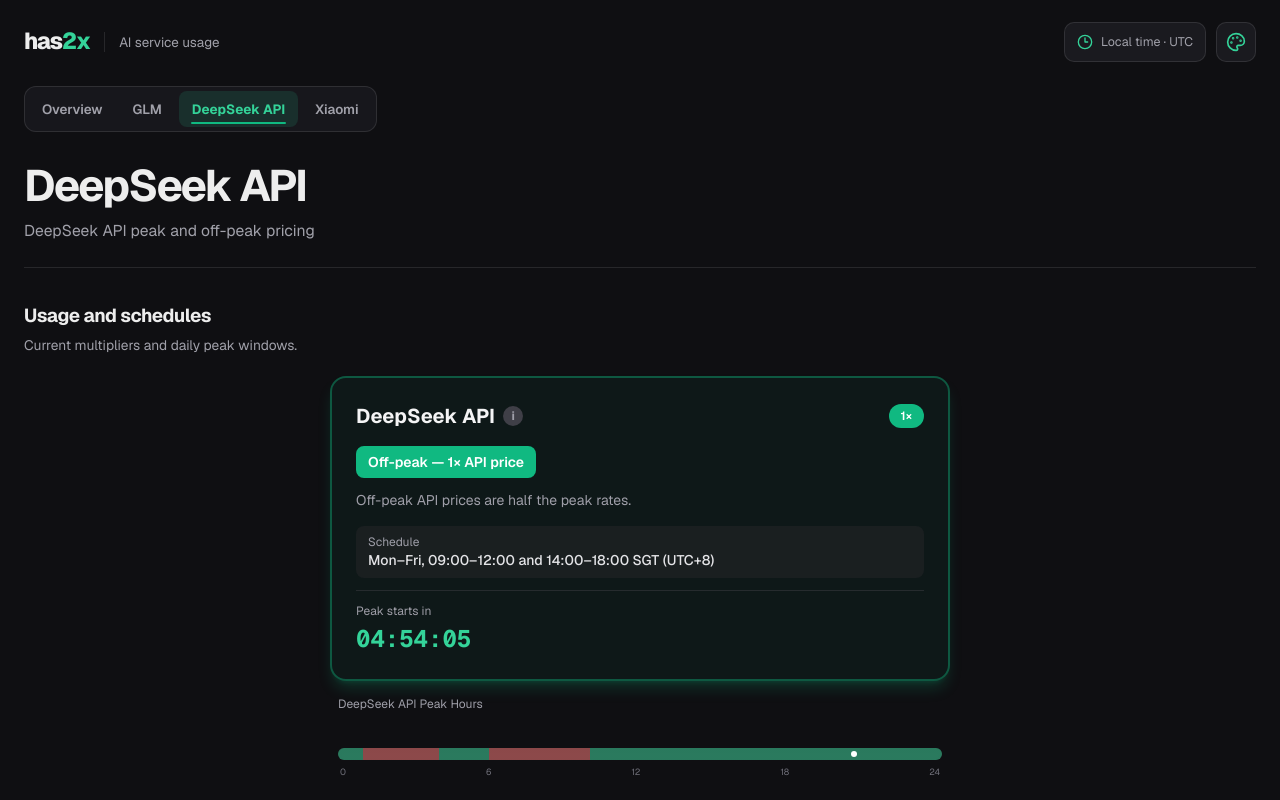
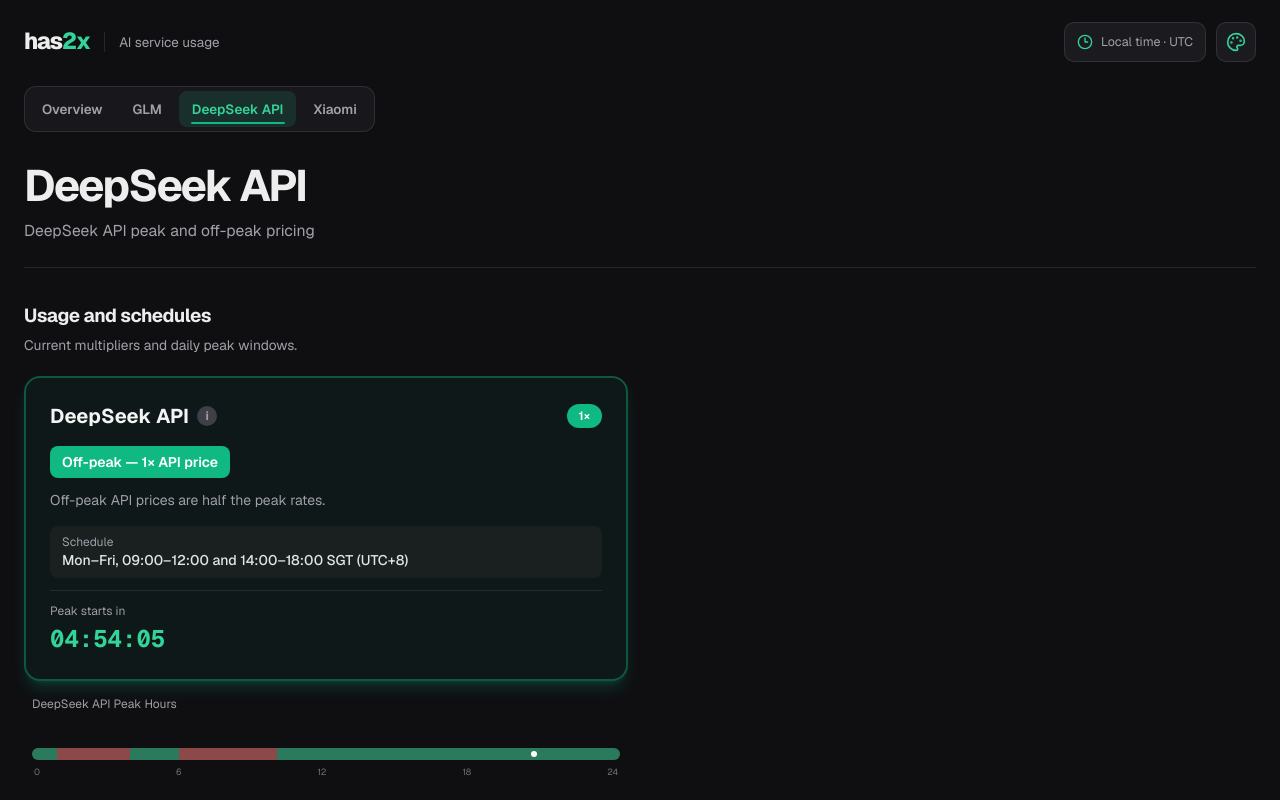
Before and after one commit to omeraltinova/has2x, a Next.js app: page /deepseek in a window 1280 px wide. Shown: the top 800 px of the page. Built offline with nearby package versions, Linux system fonts and the light colour scheme.

Commit message:
Refine provider transition motion

```diff
--- a/app/components/BestTimeCard.tsx
+++ b/app/components/BestTimeCard.tsx
@@ -32,10 +32,7 @@
   return (
     <div className="relative rounded-2xl border-2 border-accent/40 bg-gradient-to-br from-accent/10 to-accent/5 p-6 shadow-lg shadow-accent/10 dark:shadow-accent/5">
       <div className="absolute top-3 right-3">
-        <span className="flex h-3 w-3">
-          <span className="animate-ping absolute inline-flex h-full w-full rounded-full bg-accent opacity-75"></span>
-          <span className="relative inline-flex rounded-full h-3 w-3 bg-accent"></span>
-        </span>
+        <span className="block h-3 w-3 rounded-full bg-accent" />
       </div>
 
       <div className="flex items-center gap-2 mb-3">
@@ -54,7 +51,7 @@
               key={service.name}
               className="inline-flex items-center gap-1.5 px-3 py-1.5 rounded-full bg-accent/10 border border-accent/30 text-sm font-medium text-accent-text"
             >
-              <span className="w-2 h-2 rounded-full bg-accent animate-pulse"></span>
+              <span className="w-2 h-2 rounded-full bg-accent"></span>
               {service.name} ({service.multiplier})
             </span>
           ))}
--- a/app/components/StatusCard.tsx
+++ b/app/components/StatusCard.tsx
@@ -62,7 +62,7 @@
 
   return (
     <div
-      className={`status-state-card ${statusTone} relative flex flex-col rounded-2xl border-2 ${bgColor} p-6 shadow-lg ${glowColor} transition-all duration-300 hover:scale-[1.02] h-full w-full`}
+      className={`status-state-card ${statusTone} relative flex flex-col rounded-2xl border-2 ${bgColor} p-6 shadow-lg ${glowColor} h-full w-full`}
     >
       <div className="mb-4 flex items-center justify-between">
         <div className="flex items-center gap-2">
--- a/app/globals.css
+++ b/app/globals.css
@@ -27,6 +27,7 @@
 }
 
 :root {
+  --motion-ease: cubic-bezier(0.22, 1, 0.36, 1);
   --status-positive-fill: var(--accent);
   --status-positive-text: var(--accent-text);
   --status-positive-bg: color-mix(in srgb, var(--accent) 5%, transparent);
@@ -138,6 +139,16 @@
 .status-state-card.status-tone-positive {
   border-color: var(--status-positive-border);
   background-color: var(--status-positive-bg);
+}
+
+.status-state-card {
+  transition: transform 260ms var(--motion-ease), box-shadow 260ms var(--motion-ease), border-color 260ms ease, background-color 260ms ease;
+}
+
+@media (hover: hover) and (pointer: fine) {
+  .status-state-card:hover {
+    transform: translateY(-2px);
+  }
 }
 
 .status-state-card.status-tone-negative {
@@ -553,7 +564,6 @@
 .site-nav-link[aria-current="page"] {
   background: color-mix(in srgb, var(--accent) 13%, var(--card-bg));
   color: var(--accent-text);
-  font-weight: 650;
 }
 
 .site-nav-link[aria-current="page"]::after {
@@ -565,9 +575,8 @@
   border-radius: 999px;
   background: var(--accent);
   content: "";
-  transform: scaleX(0.2);
-  transform-origin: left;
-  animation: provider-indicator-arrive 400ms cubic-bezier(0.22, 0.61, 0.36, 1) forwards;
+  transform-origin: center;
+  animation: nav-indicator-appear 260ms var(--motion-ease) both;
 }
 
 .site-intro {
@@ -579,8 +588,7 @@
 }
 
 .site-intro > div {
-  --provider-intro-offset: 12px;
-  animation: provider-intro-arrive 420ms cubic-bezier(0.22, 0.61, 0.36, 1) both;
+  animation: page-content-appear 280ms var(--motion-ease) both;
 }
 
 .site-intro h1 {
@@ -606,6 +614,7 @@
 
 .services-section {
   margin-top: 34px;
+  animation: page-content-appear 320ms 40ms var(--motion-ease) both;
 }
 
 .section-heading {
@@ -692,6 +701,7 @@
   border-radius: 12px;
   background: var(--card-bg);
   box-shadow: 0 16px 40px rgba(0, 0, 0, 0.18);
+  animation: surface-enter 200ms var(--motion-ease) both;
 }
 
 .filter-option {
@@ -736,25 +746,20 @@
   flex-direction: column;
 }
 
-.provider-services-section {
-  --provider-content-offset: 22px;
-  animation: provider-content-arrive 460ms cubic-bezier(0.22, 0.61, 0.36, 1) both;
-}
-
 .service-unit--revealed {
-  animation: service-panel-arrive 380ms cubic-bezier(0.16, 1, 0.3, 1) both;
+  animation: service-panel-appear 220ms ease-out both;
 }
 
 .service-grid--overview .service-unit:nth-child(2) {
-  animation-delay: 45ms;
+  animation-delay: 35ms;
 }
 
 .service-grid--overview .service-unit:nth-child(3) {
-  animation-delay: 90ms;
+  animation-delay: 70ms;
 }
 
 .service-grid--overview .service-unit:nth-child(4) {
-  animation-delay: 135ms;
+  animation-delay: 105ms;
 }
 
 .service-timeline {
@@ -879,6 +884,7 @@
   place-items: center;
   padding: 20px;
   background: rgba(8, 12, 10, 0.58);
+  animation: overlay-enter 180ms ease-out both;
 }
 
 .widget-modal {
@@ -891,6 +897,7 @@
   border-radius: 16px;
   background: var(--card-bg);
   box-shadow: 0 24px 72px rgba(0, 0, 0, 0.32);
+  animation: surface-enter 240ms var(--motion-ease) both;
 }
 
 .widget-modal-controls,
@@ -935,10 +942,20 @@
   color: var(--foreground);
 }
 
-@keyframes provider-indicator-arrive {
+@keyframes page-content-appear {
+  from { opacity: 0.25; }
+  to { opacity: 1; }
+}
+
+@keyframes service-panel-appear {
+  from { opacity: 0.75; }
+  to { opacity: 1; }
+}
+
+@keyframes nav-indicator-appear {
   from {
-    opacity: 0.45;
-    transform: scaleX(0.35);
+    opacity: 0.2;
+    transform: scaleX(0.55);
   }
   to {
     opacity: 1;
@@ -946,48 +963,20 @@
   }
 }
 
-@keyframes provider-intro-arrive {
+@keyframes surface-enter {
   from {
     opacity: 0;
-    transform: translate3d(var(--provider-intro-offset), 0, 0);
+    transform: translateY(-5px) scale(0.99);
   }
   to {
     opacity: 1;
-    transform: translate3d(0, 0, 0);
+    transform: translateY(0) scale(1);
   }
 }
 
-@keyframes provider-content-arrive {
-  from {
-    opacity: 0.65;
-    transform: translate3d(var(--provider-content-offset), 0, 0);
-  }
-  to {
-    opacity: 1;
-    transform: translate3d(0, 0, 0);
-  }
-}
-
-@keyframes provider-content-reduced {
-  from {
-    opacity: 0.7;
-    transform: none;
-  }
-  to {
-    opacity: 1;
-    transform: none;
-  }
-}
-
-@keyframes service-panel-arrive {
-  from {
-    opacity: 0.88;
-    transform: translateY(9px);
-  }
-  to {
-    opacity: 1;
-    transform: translateY(0);
-  }
+@keyframes overlay-enter {
+  from { opacity: 0; }
+  to { opacity: 1; }
 }
 
 :focus-visible {
@@ -999,6 +988,11 @@
   .service-grid:not(.service-grid--single) {
     grid-template-columns: repeat(2, minmax(0, 1fr));
   }
+
+  .provider-services-section .service-grid--single {
+    max-width: calc((100% - 24px) / 2);
+    margin-inline: 0;
+  }
 }
 
 @media (min-width: 1280px) {
@@ -1008,14 +1002,6 @@
 }
 
 @media (max-width: 700px) {
-  .site-intro > div {
-    --provider-intro-offset: 7px;
-  }
-
-  .provider-services-section {
-    --provider-content-offset: 14px;
-  }
-
   .dashboard-container {
     width: min(calc(100% - 32px), 1240px);
     padding-top: 16px;
@@ -1110,16 +1096,7 @@
     transition-duration: 0.01ms !important;
   }
 
-  .provider-services-section,
-  .site-intro > div {
-    animation-name: provider-content-reduced !important;
-    animation-duration: 180ms !important;
-    animation-delay: 0ms !important;
-    animation-timing-function: ease-out !important;
-  }
-
-  .site-nav-link[aria-current="page"]::after {
-    animation: none !important;
-    transform: scaleX(1);
+  .status-state-card:hover {
+    transform: none;
   }
 }
```
